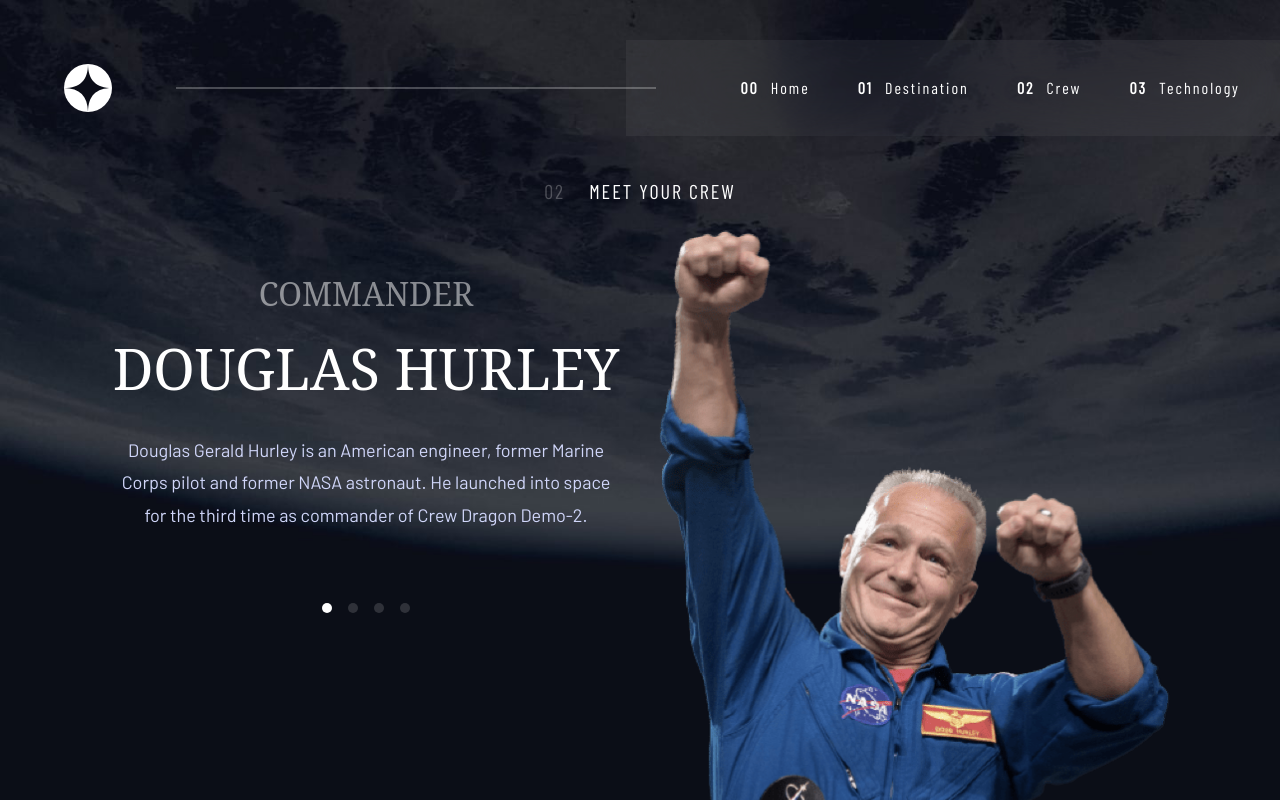
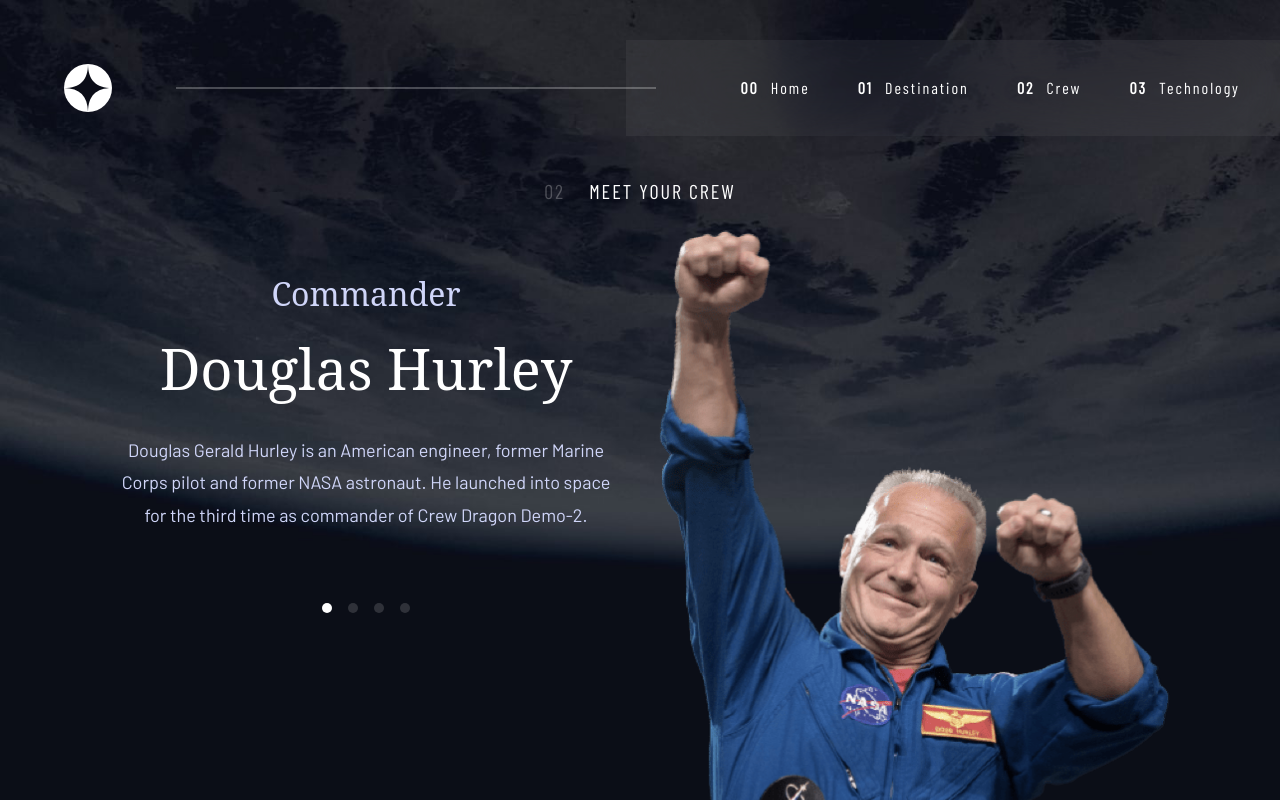
Before and after one commit to 11amanraj/space-tourism, a Next.js app: page /crew in a window 1280 px wide. Shown: the top 800 px of the page. Built offline with nearby package versions, Linux system fonts and the light colour scheme; a web font is replaced by a local one.

Commit message:
changed crew page.tsx

```diff
--- a/app/crew/page.tsx
+++ b/app/crew/page.tsx
@@ -1,32 +1,41 @@
+'use client'
+
 import React from 'react'
+import { useState } from 'react'
 
 const page = () => {
     const crew = [
         {
-            name: 'Commander',
-            role: 'Douglas Hurley',
+            name: 'Douglas Hurley',
+            id: 0,
+            role: 'Commander',
             image: '/crew/image-douglas-hurley.png',
             description: 'Douglas Gerald Hurley is an American engineer, former Marine Corps pilot and former NASA astronaut. He launched into space for the third time as commander of Crew Dragon Demo-2.'
         },
         {
-            name: 'Mission Specialist',
-            role: 'MARK SHUTTLEWORTH',
+            name: 'MARK SHUTTLEWORTH',
+            id: 1,
+            role: 'Mission Specialist',
             image: '/crew/image-mark-shuttleworth.png',
             description: 'Mark Richard Shuttleworth is the founder and CEO of Canonical, the company behind the Linux-based Ubuntu operating system. Shuttleworth became the first South African to travel to space as a space tourist.'
         },
         {
-            name: 'PILOT',
-            role: 'Victor Glover',
+            name: 'Victor Glover',
+            id: 2,
+            role: 'PILOT',
             image: '/crew/image-victor-glover.png',
             description: 'Pilot on the first operational flight of the SpaceX Crew Dragon to the International Space Station. Glover is a commander in the U.S. Navy where he pilots an F/A-18.He was a crew member of Expedition 64, and served as a station systems flight engineer.'
         },
         {
-            name: 'Flight Engineer',
-            role: 'Anousheh Ansari',
+            name: 'Anousheh Ansari',
+            id: 4,
+            role: 'Flight Engineer',
             image: '/crew/image-anousheh-ansari.png',
             description: 'Anousheh Ansari is an Iranian American engineer and co-founder of Prodea Systems. Ansari was the fourth self-funded space tourist, the first self-funded woman to fly to the ISS, and the first Iranian in space.'
         }
     ]
+    const [currentCrew, setCurrentCrew] = useState<number>(0)
+
   return (
     <>
         <div className='text-preset-8 flex gap-6 justify-center sm:text-[20px] sm:justify-start'>
@@ -36,19 +45,19 @@
         <div className='flex flex-1 flex-col gap-9 md:flex-row'>
             <div className='flex-1 flex flex-col gap-18'>
                 <div className='flex flex-col items-center'>
-                    <h3 className='pt-10 text-preset-4 text-[18px] opacity-50 sm:text-[24px] md:text-[32px]'>COMMANDER</h3>
-                    <h1 className='pt-2 text-preset-3 text-[24px] sm:text-[40px] md:text-[56px]'>DOUGLAS HURLEY</h1>
-                    <p className='pt-6 text-center text-preset-9 text-[15px] text-tertiary sm:text-[16px] md:text-[18px]'>Douglas Gerald Hurley is an American engineer, former Marine Corps pilot and former NASA astronaut. He launched into space for the third time as commander of Crew Dragon Demo-2.</p>
+                    <h3 className='pt-10 text-preset-4 text-[18px] text-tertiary sm:text-[24px] md:text-[32px]'>{crew[currentCrew].role}</h3>
+                    <p className='pt-2 text-preset-3 text-[24px] sm:text-[40px] md:text-[56px]'>{crew[currentCrew].name}</p>
+                    <p className='pt-6 text-center text-preset-9 text-[15px] text-tertiary sm:text-[16px] md:text-[18px]'>{crew[currentCrew].description}</p>
                 </div>
                 <ul className='self-center flex gap-4'>
-                    <li className='w-2.5 h-2.5 bg-secondary opacity-100 rounded-full '></li>
-                    <li className='w-2.5 h-2.5 bg-secondary opacity-15 rounded-full '></li>
-                    <li className='w-2.5 h-2.5 bg-secondary opacity-15 rounded-full '></li>
-                    <li className='w-2.5 h-2.5 bg-secondary opacity-15 rounded-full '></li>
+                    <li className={`cursor-pointer w-2.5 h-2.5 bg-secondary rounded-full ${currentCrew == 0 ? 'opacity-100' : 'opacity-15' }`} onClick={() => setCurrentCrew(0)}></li>
+                    <li className={`cursor-pointer w-2.5 h-2.5 bg-secondary rounded-full ${currentCrew == 1 ? 'opacity-100' : 'opacity-15' }`} onClick={() => setCurrentCrew(1)}></li>
+                    <li className={`cursor-pointer w-2.5 h-2.5 bg-secondary rounded-full ${currentCrew == 2 ? 'opacity-100' : 'opacity-15' }`} onClick={() => setCurrentCrew(2)}></li>
+                    <li className={`cursor-pointer w-2.5 h-2.5 bg-secondary rounded-full ${currentCrew == 3 ? 'opacity-100' : 'opacity-15' }`} onClick={() => setCurrentCrew(3)}></li>
                 </ul>
             </div>
             <div className='flex-1 w-70 sm:w-112 aspect-[1/1] self-center'>
-                <img src={crew[0].image} alt={crew[0].name}/>
+                <img src={crew[currentCrew].image} alt={crew[currentCrew].name}/>
             </div>
         </div>
     </>
```
